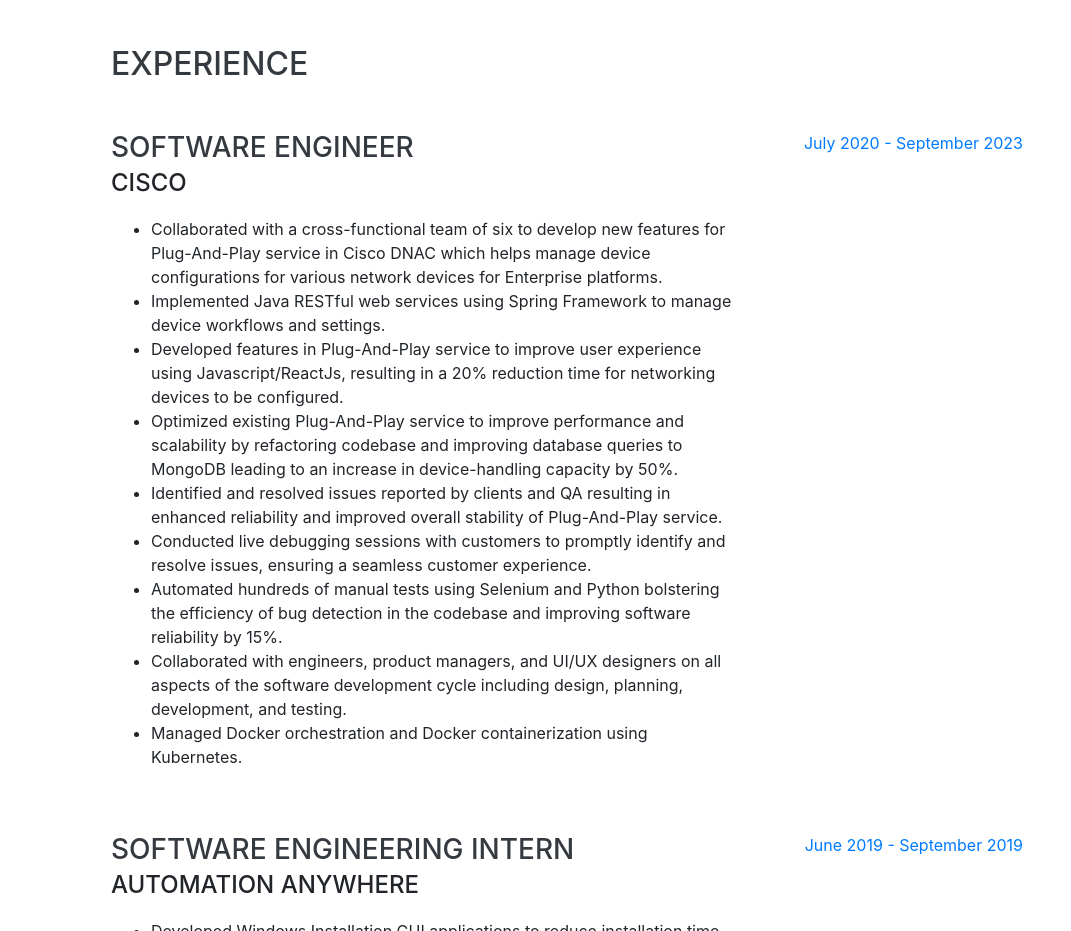
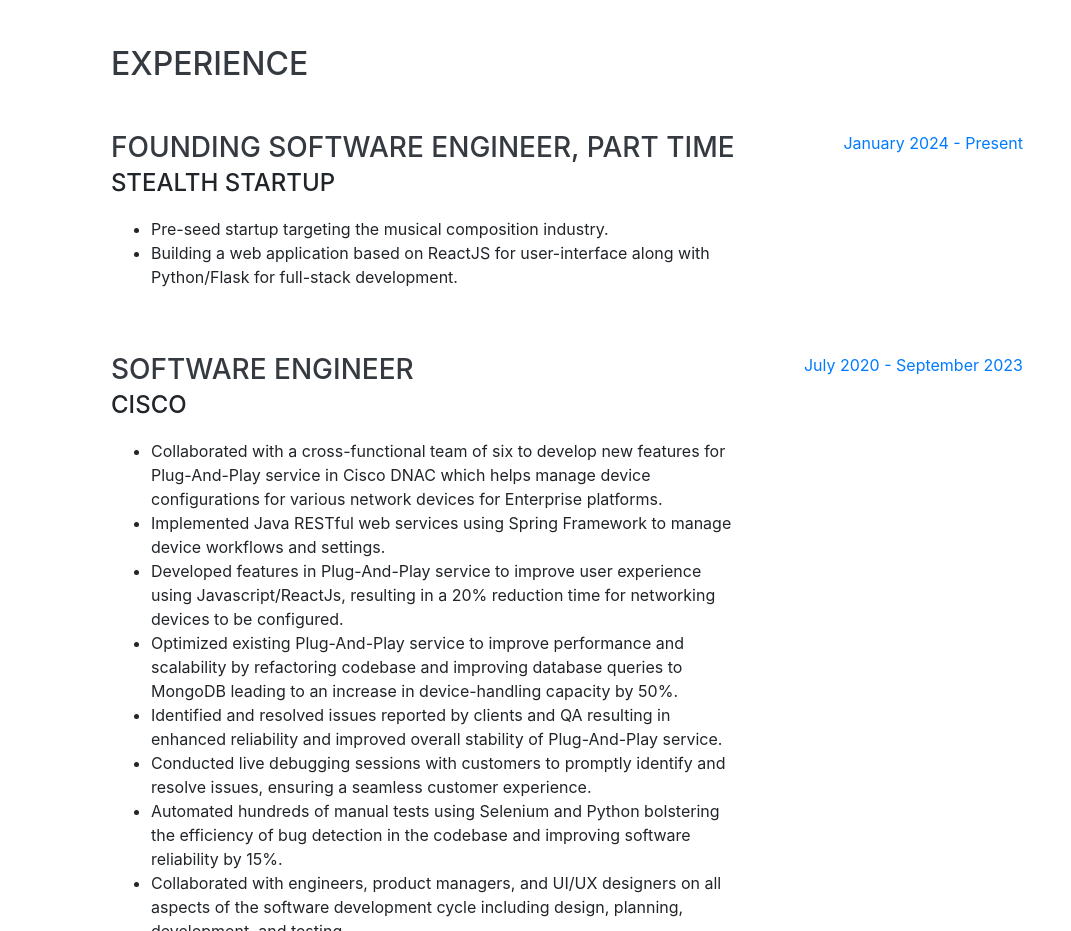
Before and after one commit to RishabJain27/RishabJain27.github.io, a website with bundled scripts: page index.html in a window 1280 px wide. Shown: the part 804-1735 px from the top of the page, without its empty margins (209-1280 px from the left). Built offline with nearby package versions, Linux system fonts and the light colour scheme; a web font is replaced by a local one.

Commit message:
adding part time work

```diff
--- a/index.html
+++ b/index.html
@@ -68,7 +68,7 @@
         </h1>
         <div class="subheading mb-5">10426 Anson Ave · Cupertino, CA 95014 · (408) 508-8064 ·
           <a href="mailto:rishabxjain@gmail.com">rishabxjain@gmail.com · </a>
-          <a href="/Rishab_Jain_resume_latest.pdf" download>Resume</a>
+          <a href="/Rishab_Jain_resume.pdf" download>Resume</a>
         </div>
         <p class="lead mb-5">Experienced software engineer with 3+ years of experience with demonstrated success in developing and maintaining software systems to increase reliability and performance. Seeking to leverage former experience and problem solving abilities  to build exceptional software in my next role.</p>
         <div class="social-icons">
@@ -90,6 +90,22 @@
     <section class="resume-section p-3 p-lg-5 d-flex justify-content-center" id="experience">
       <div class="w-100">
         <h2 class="mb-5">Experience</h2>
+
+        <div class="resume-item d-flex flex-column flex-md-row justify-content-between mb-5">
+          <div class="resume-content">
+            <h3 class="mb-0">Founding Software Engineer, Part Time</h3>
+            <div class="subheading mb-3">Stealth Startup</div>
+            <p>
+              <ul>
+                <li>Pre-seed startup targeting the musical composition industry.</li>
+                <li>Building a web application based on ReactJS for user-interface along with Python/Flask for full-stack development.</li>
+              </ul>
+            </p>
+          </div>
+          <div class="resume-date text-md-right">
+            <span class="text-primary">January 2024 - Present</span>
+          </div>
+        </div>
 
         <div class="resume-item d-flex flex-column flex-md-row justify-content-between mb-5">
           <div class="resume-content">
```
Also changed, not shown: 2 other files.
